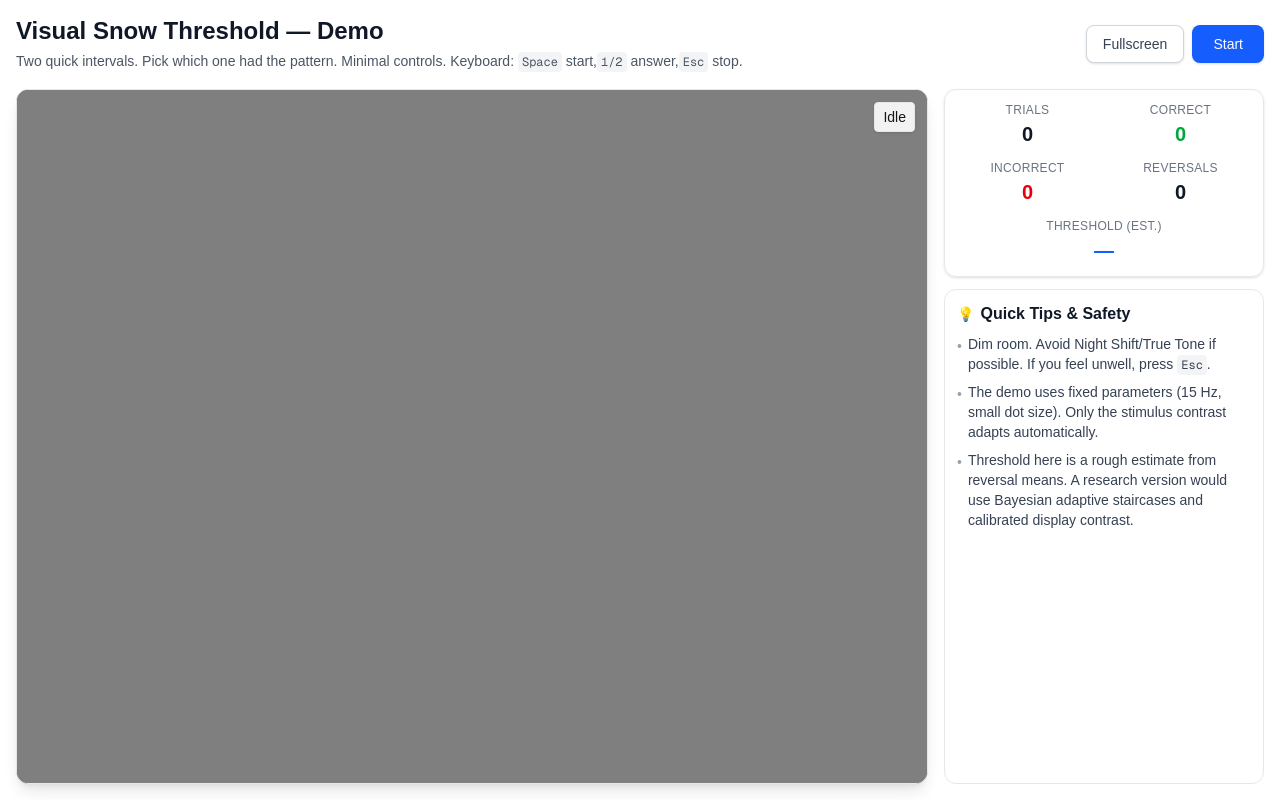
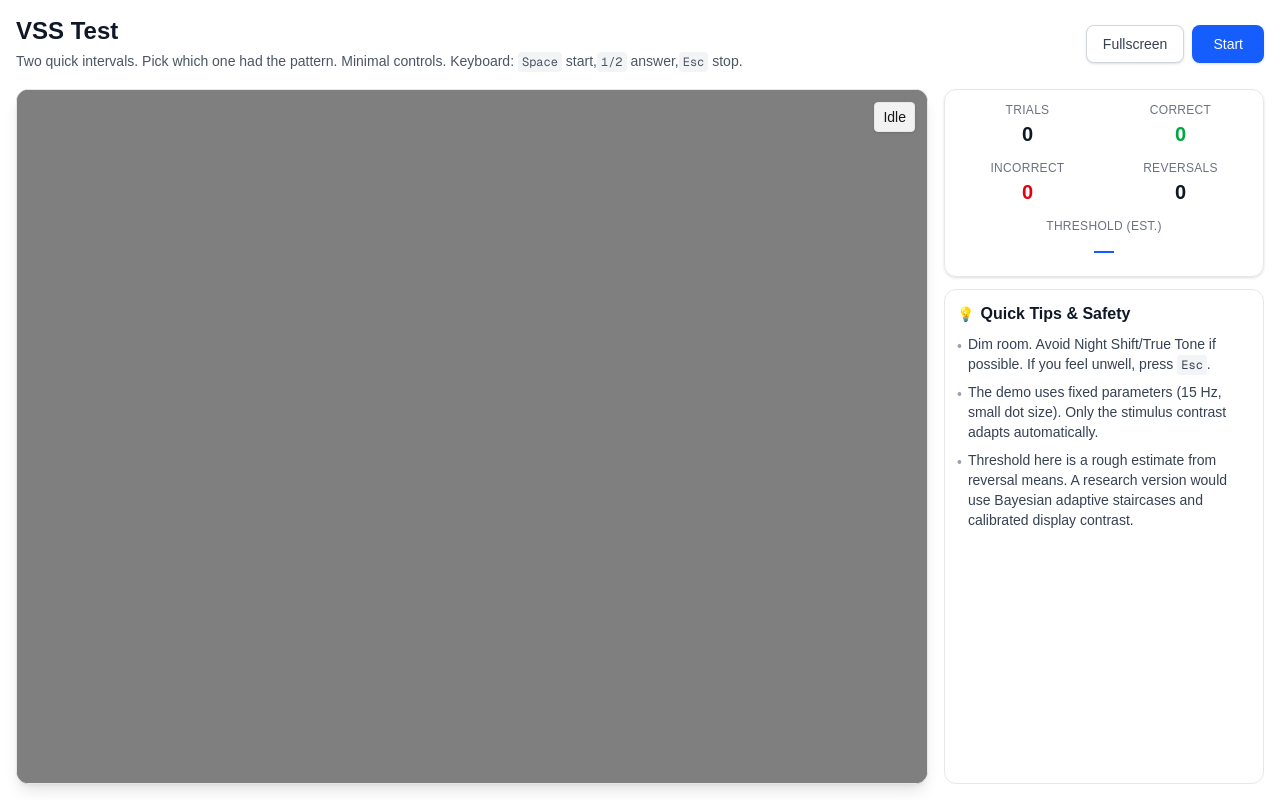
Before and after one commit to kkingsbe/vss-threshold, a Next.js app in the folder frontend/: page / in a window 1280 px wide. Built offline with nearby package versions, Linux system fonts and the light colour scheme.

Commit message:
Build errors

```diff
--- a/frontend/components/VSSHeader.tsx
+++ b/frontend/components/VSSHeader.tsx
@@ -21,7 +21,7 @@ export const VSSHeader: React.FC<VSSHeaderProps> = ({
     <div className="flex flex-col sm:flex-row sm:items-center sm:justify-between gap-2 sm:gap-3 flex-shrink-0">
       <div className="flex-1 min-w-0">
         <h1 className="text-lg sm:text-xl lg:text-2xl font-semibold text-gray-900 dark:text-gray-100 leading-tight">
-          Visual Snow Threshold — Demo
+           VSS Test
         </h1>
         <p className="text-xs sm:text-sm text-gray-600 dark:text-gray-400 mt-0.5 sm:mt-1 leading-relaxed">
           Two quick intervals. Pick which one had the pattern.
--- a/frontend/hooks/useFullscreen.ts
+++ b/frontend/hooks/useFullscreen.ts
@@ -2,7 +2,7 @@
 
 import { useCallback, useEffect, useState } from "react";
 
-export const useFullscreen = (targetRef: React.RefObject<HTMLElement>) => {
+export const useFullscreen = (targetRef: React.RefObject<HTMLElement | null>) => {
   const [isFullscreen, setIsFullscreen] = useState<boolean>(false);
 
   useEffect(() => {
```
